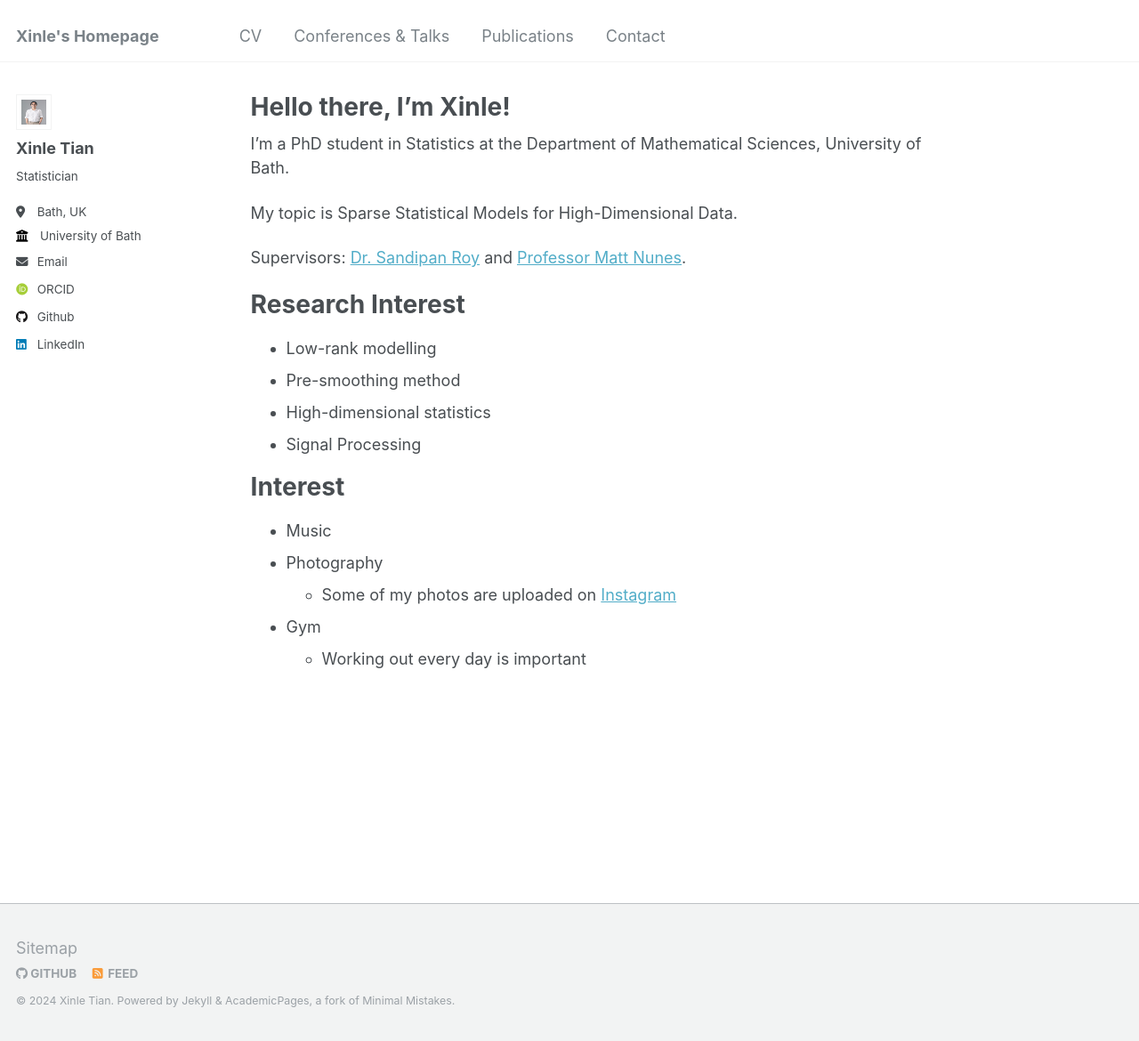
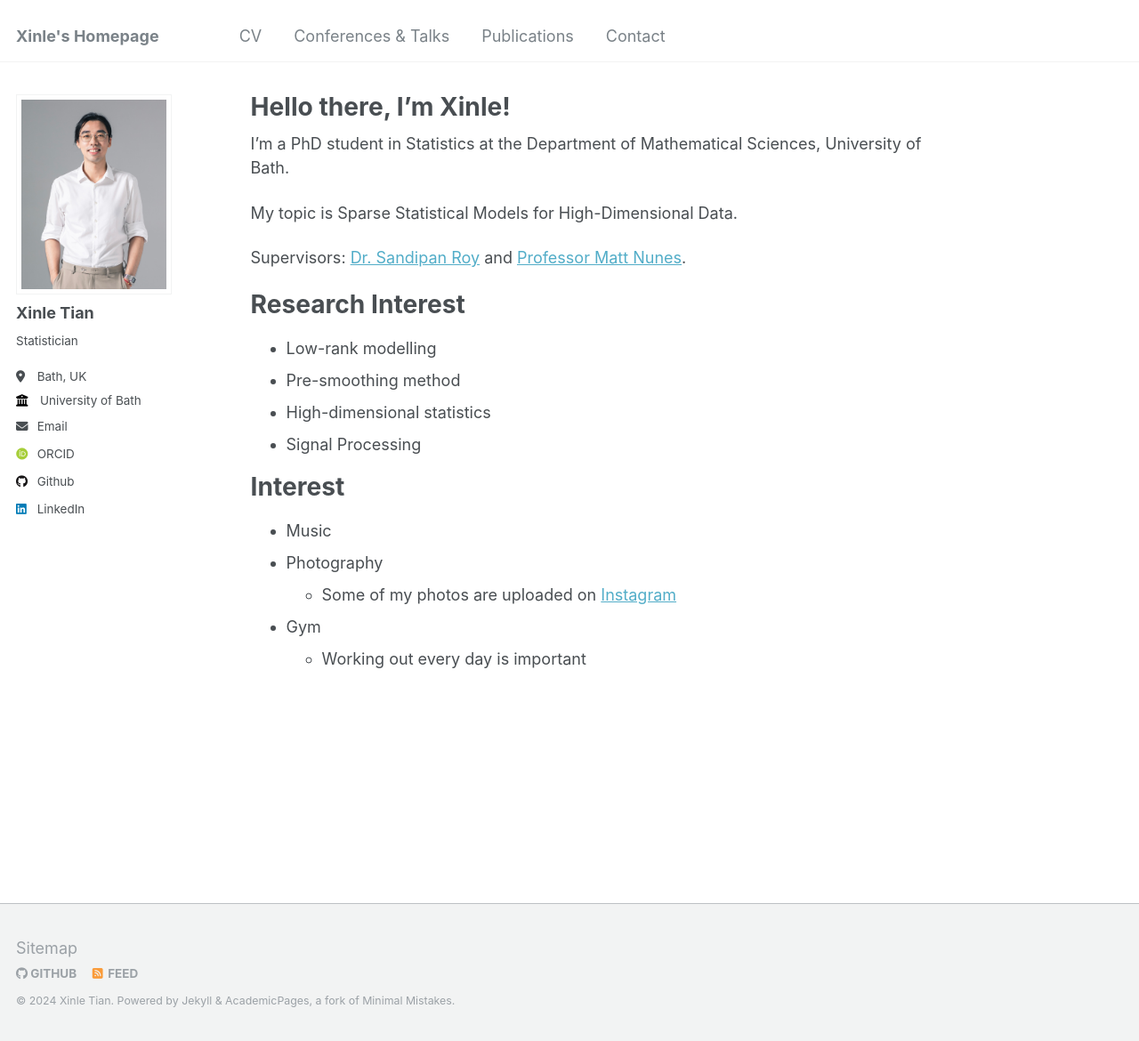
Before and after one commit to xinlet/xinlet.github.io, a Jekyll site: the page built from _pages/about.md, in a window 1280 px wide and 1170 px high. Shown: the whole window at 89% size. Built offline with Jekyll 4.4.1, drawn with Linux system fonts in a browser that asks for light colours; some web fonts are replaced.

Commit message:
Update _sidebar.scss

```diff
--- a/_sass/_sidebar.scss
+++ b/_sass/_sidebar.scss
@@ -92,8 +92,8 @@
   img {
     max-width: 175px;
      // border-radius: 50%;
-    width: 40px;
-    height: 40px;
+    // width: 40px;
+    // height: 40px;
 
     @include breakpoint($large) {
       padding: 5px;
```
